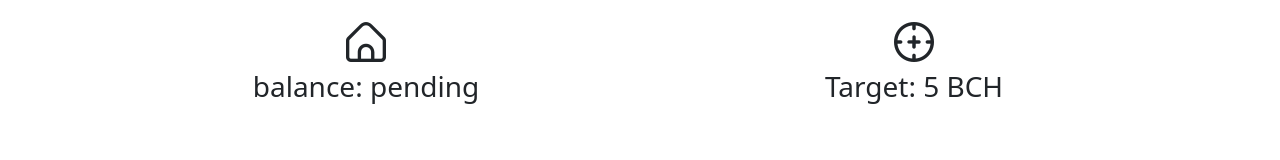
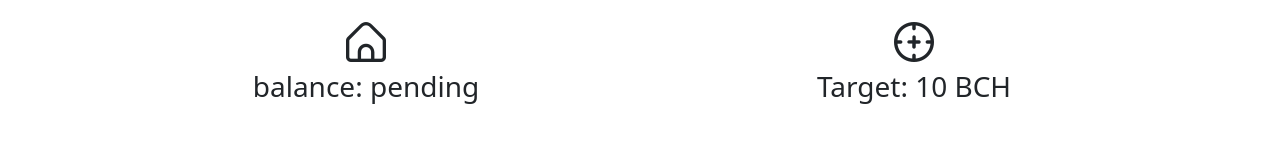
Before and after one commit to salemkode/slp-explorer, a Vue app: page /donate-us in a window 1280 px wide. Shown: the part 411-571 px from the top of the page. Built offline with nearby package versions, Linux system fonts and the light colour scheme; no server answers.

Commit message:
Change the donation page amount to 10 BCH

```diff
--- a/src/views/DonateUs.vue
+++ b/src/views/DonateUs.vue
@@ -29,7 +29,7 @@
         <span class="space" />
         <div class="card">
           <i class="fi fi-rr-target h1" />
-          <h3>Target: 5 BCH</h3>
+          <h3>Target: 10 BCH</h3>
         </div>
       </div>
       <div class="status-campagin my-4 d-flex">
@@ -37,7 +37,7 @@
           <div
             class="progress-bar bg-success"
             role="progressbar"
-            :style="{ width: +status.balance * 20 + '%' }"
+            :style="{ width: +status.balance * 10 + '%' }"
           />
         </div>
       </div>
```
